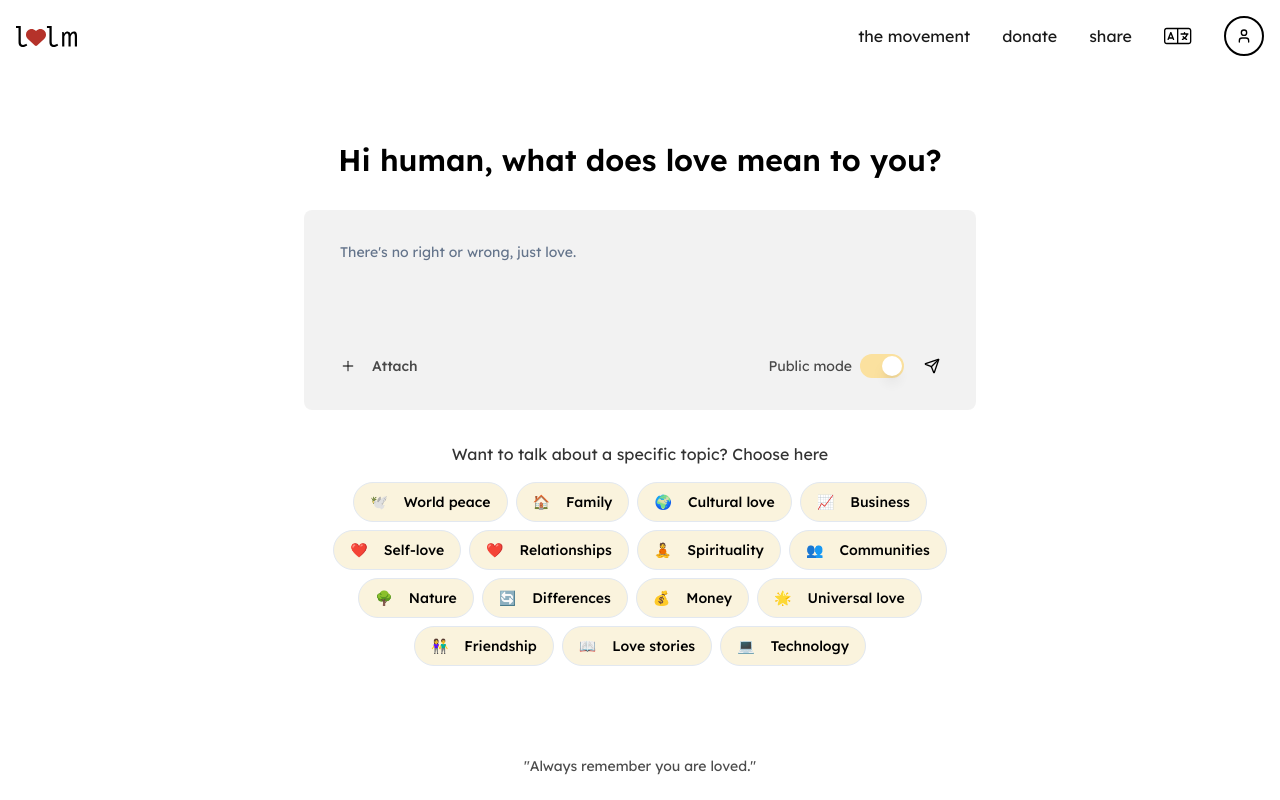
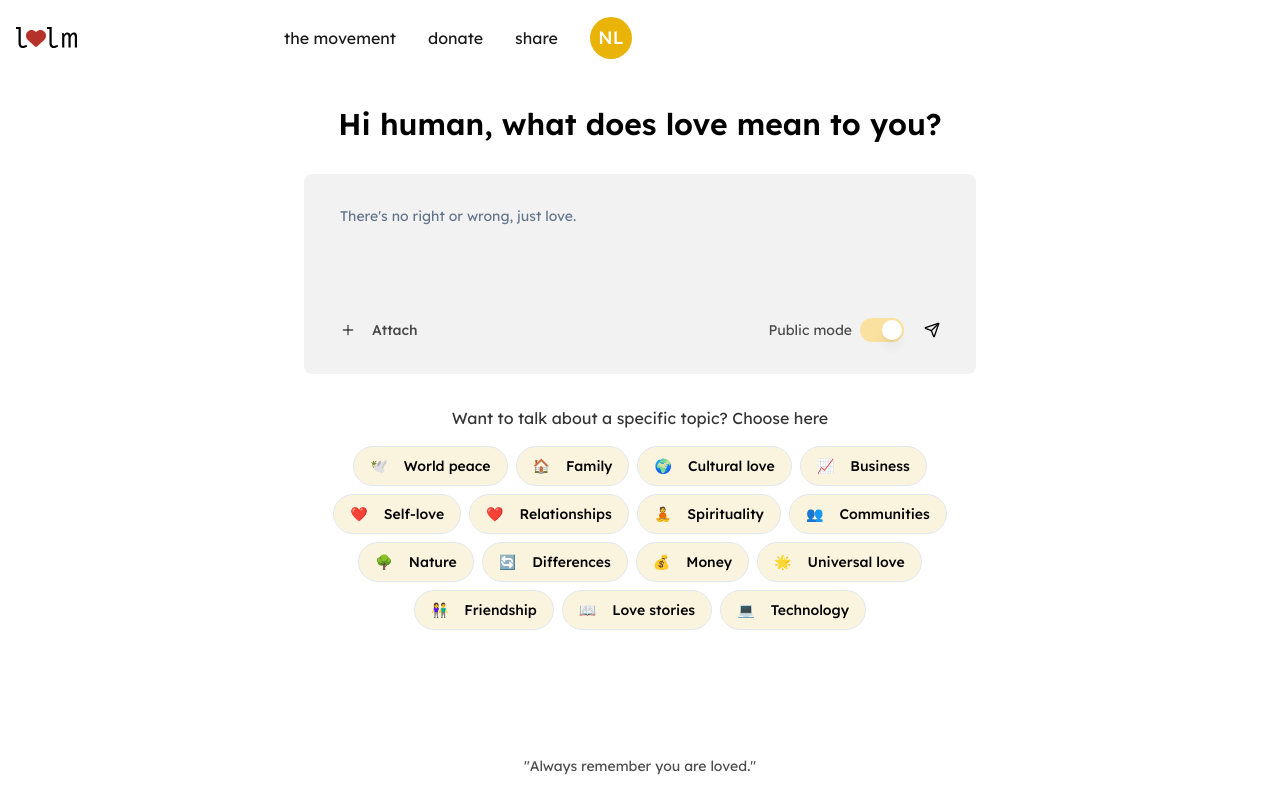
Before and after one commit to Love-Language-Model/love-languege-model-web, a React (Vite) app: page /chat in a window 1280 px wide. Built offline with nearby package versions, Linux system fonts and the light colour scheme.

Commit message:
refactor(header): improve mobile menu and profile button layout

```diff
--- a/src/components/Header.tsx
+++ b/src/components/Header.tsx
@@ -1,9 +1,9 @@
-import { Menu, User } from 'lucide-react';
-import { Link } from 'react-router-dom';
 import { useState } from 'react';
 
+import { Menu, X } from 'lucide-react';
+import { Link } from 'react-router-dom';
+
 import Logo from '@/components/Logo';
-import LanguageButton from '@/components/LanguageButton';
 import { Button } from '@/components/ui/button';
 
 interface HeaderProps {
@@ -13,14 +13,38 @@ interface HeaderProps {
   isAuthenticated?: boolean;
 }
 
+const getRandomInitials = () => {
+  const letters = 'ABCDEFGHIJKLMNOPQRSTUVWXYZ';
+  return letters[Math.floor(Math.random() * letters.length)] + letters[Math.floor(Math.random() * letters.length)];
+};
+
+const getRandomColor = () => {
+  const colors = [
+    'bg-blue-500',
+    'bg-green-500',
+    'bg-purple-500',
+    'bg-pink-500',
+    'bg-indigo-500',
+    'bg-yellow-500',
+    'bg-red-500',
+    'bg-teal-500',
+  ];
+  return colors[Math.floor(Math.random() * colors.length)];
+};
+
 const Header = ({ showLoginButton = true, whiteBackground = false, children, isAuthenticated = false }: HeaderProps) => {
   const [isMenuOpen, setIsMenuOpen] = useState(false);
+  const [initials] = useState(getRandomInitials());
+  const [bgColor] = useState(getRandomColor());
 
   return (
-    <header className={`p-4 ${whiteBackground ? 'bg-white' : ''}`}>
+    <>
+      <header className={`fixed top-0 left-0 w-full p-4 z-50 min-h-[75px] flex justify-center items-center ${whiteBackground ? 'bg-white/80 backdrop-blur-sm' : 'bg-black/80 backdrop-blur-sm'}`}>
         <div className="max-w-7xl w-full mx-auto flex items-center justify-between">
+          <div className="flex items-center">
             <Logo whiteBackground={whiteBackground} />
-        <div className="hidden md:flex items-center space-x-8">
+          </div>
+          <div className="hidden md:flex items-center gap-8">
             <Link to="/about" className={`${whiteBackground ? 'text-black/90 hover:text-black' : 'text-white/90 hover:text-white'} transition-colors`}>
               the movement
             </Link>
@@ -30,7 +54,6 @@ const Header = ({ showLoginButton = true, whiteBackground = false, children, isA
             <Link to="/share" className={`${whiteBackground ? 'text-black/90 hover:text-black' : 'text-white/90 hover:text-white'} transition-colors`}>
               share
             </Link>
-          <LanguageButton whiteBackground={whiteBackground} />
             {showLoginButton && !isAuthenticated && (
               <Link to="/login">
                 <Button variant="outline" className={`${whiteBackground ? 'border-black text-black hover:text-black hover:bg-black/5 hover:border-black/80' : 'bg-transparent border-white text-white hover:text-white hover:bg-white/5 hover:border-white/80'} transition-colors rounded-[28px]`}>
@@ -39,10 +62,11 @@ const Header = ({ showLoginButton = true, whiteBackground = false, children, isA
               </Link>
             )}
             {isAuthenticated && (
-            <Link to="/chat">
-              <Button variant="outline" size="icon" className={`${whiteBackground ? 'border-black text-black hover:text-black hover:bg-black/5 hover:border-black/80' : 'bg-transparent border-white text-white hover:text-white hover:bg-white/5 hover:border-white/80'} transition-colors rounded-full border-2`}>
-                <User className="h-5 w-5" />
-              </Button>
+              <Link
+                to="/profile"
+                className={`flex items-center justify-center w-[42px] h-[42px] rounded-full ${bgColor} text-white font-medium text-lg`}
+              >
+                {initials}
               </Link>
             )}
           </div>
@@ -50,16 +74,19 @@ const Header = ({ showLoginButton = true, whiteBackground = false, children, isA
             className={`md:hidden ${whiteBackground ? 'text-black' : 'text-white'}`}
             onClick={() => setIsMenuOpen(!isMenuOpen)}
           >
-          <Menu size={24} />
+            {isMenuOpen ? <X size={24} /> : <Menu size={24} />}
           </button>
+        </div>
+        {children}
+      </header>
       {isMenuOpen && (
-          <div className={`fixed inset-0 ${whiteBackground ? 'bg-white/95' : 'bg-black/95'} backdrop-blur-sm md:hidden z-50`}>
-            <div className="h-full flex flex-col items-center justify-center space-y-8 p-4">
+        <div className={`fixed top-0 left-0 w-full h-screen ${whiteBackground ? 'bg-white/95' : 'bg-black/95'} backdrop-blur-sm md:hidden z-[60]`}>
+          <div className="h-full flex flex-col items-center justify-center gap-8 p-4">
             <button
               className={`absolute top-4 right-4 ${whiteBackground ? 'text-black' : 'text-white'}`}
               onClick={() => setIsMenuOpen(false)}
             >
-                <Menu size={24} />
+              <X size={24} />
             </button>
             <Link to="/about" className={`${whiteBackground ? 'text-black/90 hover:text-black' : 'text-white/90 hover:text-white'} transition-colors text-xl`}>
               the movement
@@ -70,9 +97,6 @@ const Header = ({ showLoginButton = true, whiteBackground = false, children, isA
             <Link to="/share" className={`${whiteBackground ? 'text-black/90 hover:text-black' : 'text-white/90 hover:text-white'} transition-colors text-xl`}>
               share
             </Link>
-              <div className="py-4">
-                <LanguageButton whiteBackground={whiteBackground} />
-              </div>
             {showLoginButton && !isAuthenticated && (
               <Link to="/login">
                 <Button variant="outline" className={`${whiteBackground ? 'border-black text-black hover:text-black hover:bg-black/5 hover:border-black/80' : 'bg-transparent border-white text-white hover:text-white hover:bg-white/5 hover:border-white/80'} transition-colors w-48 rounded-[28px]`}>
@@ -81,18 +105,17 @@ const Header = ({ showLoginButton = true, whiteBackground = false, children, isA
               </Link>
             )}
             {isAuthenticated && (
-                <Link to="/chat">
-                  <Button variant="outline" size="icon" className={`${whiteBackground ? 'border-black text-black hover:text-black hover:bg-black/5 hover:border-black/80' : 'bg-transparent border-white text-white hover:text-white hover:bg-white/5 hover:border-white/80'} transition-colors rounded-full border-2`}>
-                    <User className="h-5 w-5" />
-                  </Button>
+              <Link
+                to="/profile"
+                className={`${whiteBackground ? 'text-black/90 hover:text-black' : 'text-white/90 hover:text-white'} transition-colors text-xl`}
+              >
+                profile
               </Link>
             )}
           </div>
         </div>
       )}
-      </div>
-      {children}
-    </header>
+    </>
   );
 };
 
```
Lines whose indentation alone changed are shown as unchanged.
